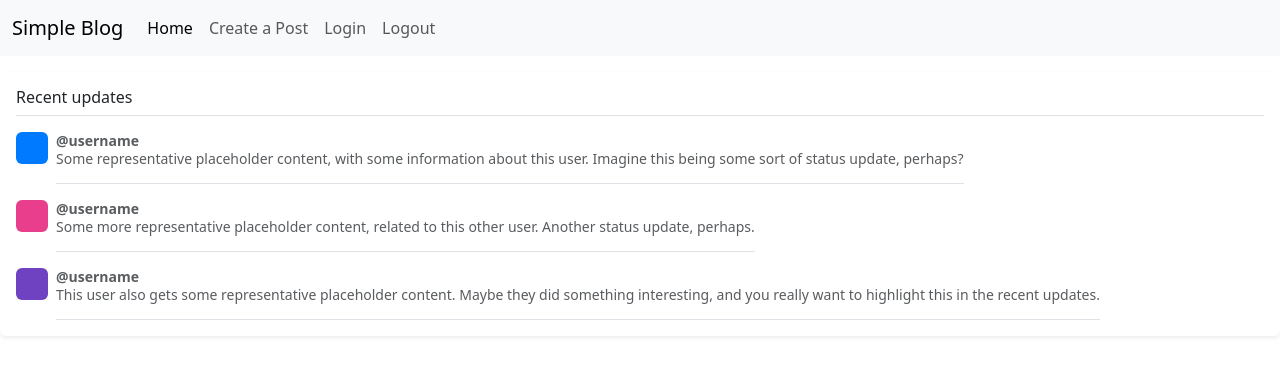
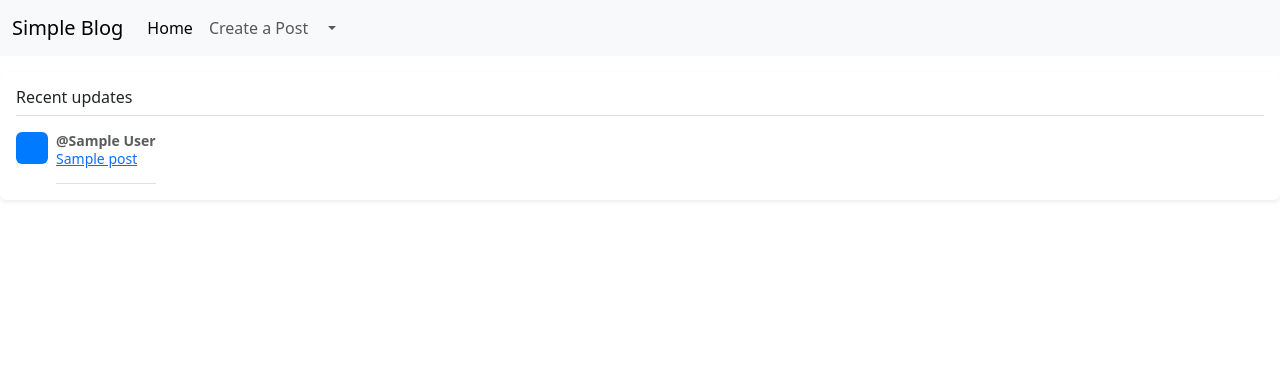
Before and after one commit to ziadhany/simple_blog, a Flask app: page / in a window 1280 px wide. Shown: the top 376 px of the page. Run offline with Flask 3, Linux system fonts and the light colour scheme; tables that the repository leaves empty hold one stand-in row (values such as "Sample post"); a database or web service that is not in the repository returns one stand-in record (values such as "Sample title").

Commit message:
Add requirements.txt file, Add simple auth system , create a posts

```diff
--- a/app.py
+++ b/app.py
@@ -1,66 +1,126 @@
-from flask import Flask, render_template, redirect, request
-from flask_sqlalchemy import SQLAlchemy
+from flask import Flask, render_template, redirect, request, session
+import hashlib
+import binascii
+from pymongo import MongoClient
+import os
+from datetime import datetime
+from bson.objectid import ObjectId
+import markdown
 
 app = Flask(__name__)
-app.config['SQLALCHEMY_DATABASE_URI'] = 'sqlite:///blog.db'
-db = SQLAlchemy(app)
+app.secret_key = '1500589d2e714969087988503480f9cbdc34a3d2e1eec7bd4b50da1925763528'
+
+IS_SQL_DATABASE = False
+
+if IS_SQL_DATABASE:
+    app.config['SQLALCHEMY_DATABASE_URI'] = 'sqlite:///blog.db'
+
+else:
+    client = MongoClient('localhost', 27017)
+    db = client['blog']
 
 
-class User(db.Model):
-    id = db.Column(db.Integer, primary_key=True)
-    username = db.Column(db.String(30), unique=True, nullable=False)
-    password = db.Column(db.String(30), nullable=False)
+def hash_password(password):
+    salt = hashlib.sha256(os.urandom(60)).hexdigest().encode('ascii')
+    pwdhash = hashlib.pbkdf2_hmac('sha512', password.encode('utf-8'),
+                                  salt, 200000)
+    pwdhash = binascii.hexlify(pwdhash)
+    return (salt + pwdhash).decode('ascii')
 
 
-class Post(db.Model):
-    id = db.Column(db.Integer, primary_key=True)
-    author_id = db.Column(db.Integer, db.ForeignKey('user.id'))
-    title = db.Column(db.String(100))
-    body = db.Column(db.Text)
-    created_at = db.Column(db.DateTime)
-    updated_at = db.Column(db.DateTime)
-
-    def __repr__(self):
-        return f'<Post {self.title}>'
-
-
-with app.app_context():
-    db.create_all()
+def verify_password(stored_password, provided_password):
+    salt = stored_password[:64]
+    pwdhash = hashlib.pbkdf2_hmac('sha512',
+                                  provided_password.encode('utf-8'),
+                                  salt.encode('ascii'),
+                                  200000)
+    stored_password = stored_password[64:]
+    pwdhash = binascii.hexlify(pwdhash).decode('ascii')
+    return pwdhash == stored_password
 
 
 @app.route('/')
 def index():
-    posts = Post.query.all()
+    if IS_SQL_DATABASE:
+        posts = Post.query.all()
+    else:
+        posts = db.posts.find()
     return render_template('index.html', posts=posts)
 
 
-@app.route('/logout')
-def logout():
-    return 'Logout'
+@app.route('/post/<id>', methods=['GET'])
+def post(id):
+    if IS_SQL_DATABASE:
+        pass
+    else:
+        post = db.posts.find_one(ObjectId(id))
+        post['body'] = markdown.markdown(post['body'])
+    return render_template('post.html', post=post)
 
 
-@app.route('/login')
-def login():
-    return render_template('login.html')
-
-
-@app.route('/sign_up')
-def sign_up():
-    return render_template('sign_up.html')
-
-
+# @login_required
 @app.route('/create', methods=['POST', 'GET'])
 def create():
     if request.method == 'POST':
         title = request.form['title']
         body = request.form['body']
+        if IS_SQL_DATABASE:
+            pass
+        else:
+            posts = db.posts.insert_one({
+                "author": session['username'],
+                "title": title,
+                "body": body,
+                "created_at": datetime.now(),
+                "updated_at": datetime.now(),
+            })
 
-        new_post = Post(title=title, body=body)
-        db.session.add(new_post)
-        db.session.commit()
         return redirect('/create')
-    elif request.method == 'GET':
+    else:
         return render_template('create.html')
+
+
+@app.route('/logout')
+def logout():
+    session.clear()
+    return redirect('/')
+
+
+@app.route('/login', methods=['POST', 'GET'])
+def login():
+    if request.method == 'GET':
+        return render_template('login.html')
+
+    elif request.method == 'POST':
+        username = request.form['username']
+        password = request.form['password']
+        if IS_SQL_DATABASE:
+            pass
+        else:
+            stored_user = db.users.find_one({"username": username})
+            if verify_password(stored_user['password'], password):
+                session['logged_in'] = True
+                session['username'] = username
+            return redirect("/create")
+
+
+@app.route('/sign_up', methods=['POST', 'GET'])
+def sign_up():
+    if request.method == 'POST':
+        username = request.form['username']
+        password = request.form['password']
+        if IS_SQL_DATABASE:
+            pass
+        else:
+            user = db.users.insert_one({
+                "username": username,
+                "password": hash_password(password),
+            })
+
+        return redirect('/login')
+
+    else:
+        return render_template('sign_up.html')
 
 
 @app.errorhandler(404)
--- a/templates/base.html
+++ b/templates/base.html
@@ -15,24 +15,34 @@
       <span class="navbar-toggler-icon"></span>
     </button>
     <div class="collapse navbar-collapse" id="navbarNav">
-      <ul class="navbar-nav">
+      <ul class="navbar-nav ">
         <li class="nav-item">
           <a class="nav-link active" aria-current="page" href="/">Home</a>
         </li>
         <li class="nav-item">
           <a class="nav-link" href="/create">Create a Post</a>
         </li>
-        <li class="nav-item">
-          <a class="nav-link" href="/login">Login</a>
+
+        <li class="nav-item dropdown">
+          <a class="nav-link dropdown-toggle" href="#" role="button" data-bs-toggle="dropdown" aria-expanded="false">
+             {% if session['username'] %}
+             <span>Hi {{ session['username'] }}</span>
+             {% endif %}
+          </a>
+          <ul class="dropdown-menu">
+            <li><a class="dropdown-item" href="/login">Login</a></li>
+            <li><a class="dropdown-item" href="/sign_up">Sign up</a></li>
+            <li><hr class="dropdown-divider"></li>
+            <li><a class="dropdown-item" href="/logout">Logout</a></li>
+          </ul>
         </li>
 
-        <li class="nav-item">
-          <a class="nav-link" href="/logout">Logout</a>
-        </li>
+
       </ul>
     </div>
   </div>
 </nav>
+
 {% block body %}
 {% endblock %}
   </body>
--- a/templates/index.html
+++ b/templates/index.html
@@ -4,27 +4,17 @@
 
   <div class="my-3 p-3 bg-body rounded shadow-sm">
     <h6 class="border-bottom pb-2 mb-0">Recent updates</h6>
-    <div class="d-flex text-body-secondary pt-3">
+
+    {% for post in posts %}
+        <div class="d-flex text-body-secondary pt-3">
       <svg class="bd-placeholder-img flex-shrink-0 me-2 rounded" width="32" height="32" xmlns="http://www.w3.org/2000/svg" role="img" aria-label="Placeholder: 32x32" preserveAspectRatio="xMidYMid slice" focusable="false"><title>Placeholder</title><rect width="100%" height="100%" fill="#007bff"></rect><text x="50%" y="50%" fill="#007bff" dy=".3em">32x32</text></svg>
       <p class="pb-3 mb-0 small lh-sm border-bottom">
-        <strong class="d-block text-gray-dark">@username</strong>
-        Some representative placeholder content, with some information about this user. Imagine this being some sort of status update, perhaps?
+        <strong class="d-block text-gray-dark"> @{{ post["author"] }}</strong>
+        <a href="post/{{ post["_id"] }}" > {{ post["title"] }} </a>
       </p>
     </div>
-    <div class="d-flex text-body-secondary pt-3">
-      <svg class="bd-placeholder-img flex-shrink-0 me-2 rounded" width="32" height="32" xmlns="http://www.w3.org/2000/svg" role="img" aria-label="Placeholder: 32x32" preserveAspectRatio="xMidYMid slice" focusable="false"><title>Placeholder</title><rect width="100%" height="100%" fill="#e83e8c"></rect><text x="50%" y="50%" fill="#e83e8c" dy=".3em">32x32</text></svg>
-      <p class="pb-3 mb-0 small lh-sm border-bottom">
-        <strong class="d-block text-gray-dark">@username</strong>
-        Some more representative placeholder content, related to this other user. Another status update, perhaps.
-      </p>
-    </div>
-    <div class="d-flex text-body-secondary pt-3">
-      <svg class="bd-placeholder-img flex-shrink-0 me-2 rounded" width="32" height="32" xmlns="http://www.w3.org/2000/svg" role="img" aria-label="Placeholder: 32x32" preserveAspectRatio="xMidYMid slice" focusable="false"><title>Placeholder</title><rect width="100%" height="100%" fill="#6f42c1"></rect><text x="50%" y="50%" fill="#6f42c1" dy=".3em">32x32</text></svg>
-      <p class="pb-3 mb-0 small lh-sm border-bottom">
-        <strong class="d-block text-gray-dark">@username</strong>
-        This user also gets some representative placeholder content. Maybe they did something interesting, and you really want to highlight this in the recent updates.
-      </p>
-    </div>
+    {% endfor %}
+
   </div>
 
 {% endblock %}
```
Also changed, not shown: requirements.txt (added, +10 -0 lines), templates/create.html (+4 -3 lines), templates/login.html (+4 -4 lines), templates/post.html (added, +17 -0 lines), templates/sign_up.html (+4 -12 lines), 1 other file.
